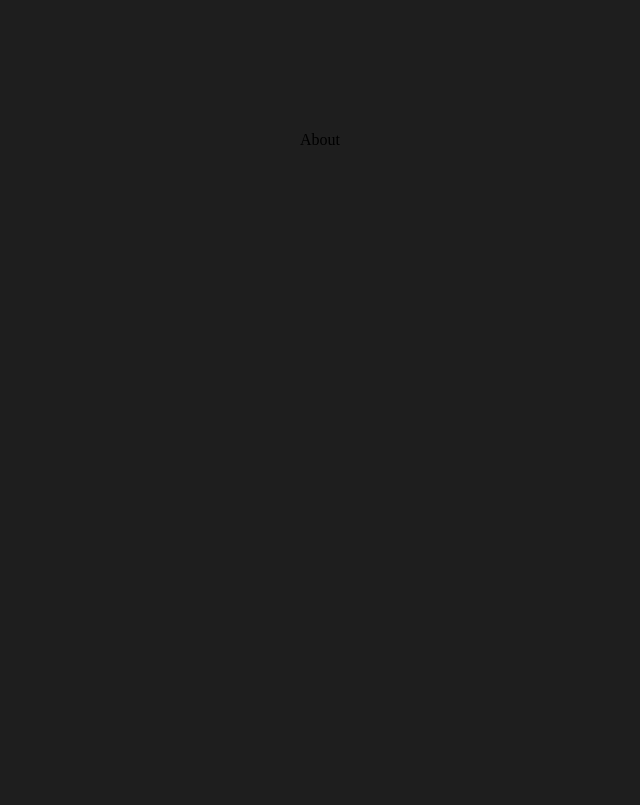
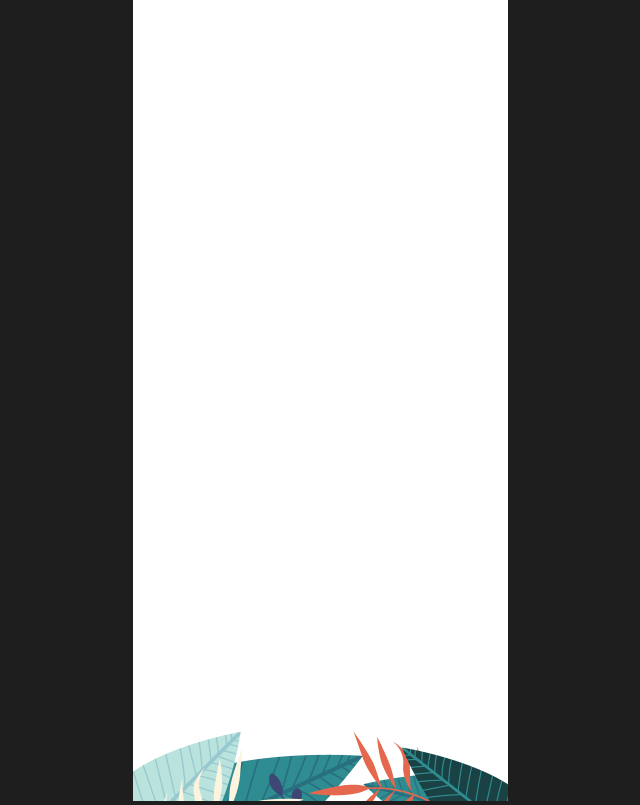
Before and after one commit to Emadenni/Air-bean-app, a React (Vite) app in the folder air-bean-app/: page /about in a window 1280 px wide. Shown: the part 260-1065 px from the top of the page, without its empty margins (320-960 px from the left). Before the commit the page ends 800 px from the top, so only its background shows below. Built offline with nearby package versions, Linux system fonts and the light colour scheme.

Commit message:
created click event on the home page and defined basic style of menu and abot

```diff
--- /dev/null
+++ b/air-bean-app/src/components/Footer/Footer..tsx
@@ -0,0 +1,14 @@
+import footerBkg from "../../assets/images/footerBkg.png";
+import "../Footer/footer.scss"
+
+
+
+const Footer = () => {
+  return (
+    <div className="footerBkg">
+    <img src={footerBkg} alt="top" />
+    </div>
+  )
+}
+
+export default Footer;
--- /dev/null
+++ b/air-bean-app/src/components/Footer/footer.scss
@@ -0,0 +1,4 @@
+.footerBkg {
+  width: 23.438rem;
+  height: 4.563rem;
+}
--- /dev/null
+++ b/air-bean-app/src/components/Header/Header.tsx
@@ -0,0 +1,12 @@
+import top from "../../assets/images/top.png";
+import "../Header/header.scss";
+
+const Header = () => {
+  return (
+    <>
+      <img src={top} alt="top" />
+    </>
+  );
+};
+
+export default Header;
--- a/air-bean-app/src/pages/About.tsx
+++ b/air-bean-app/src/pages/About.tsx
@@ -1,5 +1,14 @@
+import "../pages/about.scss";
+import Header from "../components/Header/Header";
+import Footer from "../components/Footer/Footer.";
+
 const About = () => {
-  return <div>About</div>;
+  return (
+    <div className="about-container">
+    <Header />
+    <Footer />
+  </div>
+    )
 };
 
 export default About;
--- a/air-bean-app/src/pages/Home.tsx
+++ b/air-bean-app/src/pages/Home.tsx
@@ -1,15 +1,16 @@
 import Logo from "../components/Logo/Logo";
+import { Link } from "react-router-dom";
 
 import "../pages/home.scss";
 
-function Home() {
+const Home: React.FC = () => {
   return (
-    <>
+    <Link to="/menu">
       <div className="home-container">
         <Logo />
       </div>
-    </>
+    </Link>
   );
-}
+};
 
 export default Home;
--- a/air-bean-app/src/pages/Menu.tsx
+++ b/air-bean-app/src/pages/Menu.tsx
@@ -1,27 +1,30 @@
-import { useEffect } from 'react';
-
-
-
+import { useEffect } from "react";
+import "../pages/menu.scss";
+import Header from "../components/Header/Header";
+import Footer from "../components/Footer/Footer.";
 
 const Menu = () => {
   useEffect(() => {
     const fetchData = async () => {
       try {
-        const response = await fetch(' https://airbean-api-xjlcn.ondigitalocean.app/api/beans/');
+        const response = await fetch(" https://airbean-api-xjlcn.ondigitalocean.app/api/beans/");
         const jsonData = await response.json();
         /* console.log(JSON.stringify(jsonData, null, 2)); */
         console.log(jsonData);
-
-
       } catch (error) {
-        console.error('Error fetching data:', error);
+        console.error("Error fetching data:", error);
       }
     };
 
     fetchData();
   }, []);
 
-  return <div>Menu</div>;
+  return(
+  <div className="menu-container">
+    <Header />
+    <Footer />
+  </div>
+  )
 };
 
 export default Menu;
--- /dev/null
+++ b/air-bean-app/src/pages/about.scss
@@ -0,0 +1,11 @@
+.about-container {
+  height: 66.313rem;
+  width: 23.438rem;
+  background-color: #ffffff;
+  /*  @include flex($justify:center, $align:center); */
+
+  display: flex;
+  flex-direction: column;
+  justify-content: space-between;
+  align-items: center;
+}
--- a/air-bean-app/src/pages/home.scss
+++ b/air-bean-app/src/pages/home.scss
@@ -63,3 +63,7 @@
    z-index: 1;
   }
 }
+
+a {
+  text-decoration: none;
+}
--- /dev/null
+++ b/air-bean-app/src/pages/menu.scss
@@ -0,0 +1,11 @@
+.menu-container {
+  height: 52.438rem;
+  width: 23.438rem;
+  background-color: #ffffff;
+  /*  @include flex($justify:center, $align:center); */
+
+  display: flex;
+  flex-direction: column;
+  justify-content: space-between;
+  align-items: center;
+}
```
Also changed, not shown: air-bean-app/src/assets/images/footerBkg.png (added), air-bean-app/src/assets/images/top.png (added), air-bean-app/src/components/Header/header.scss (added).
